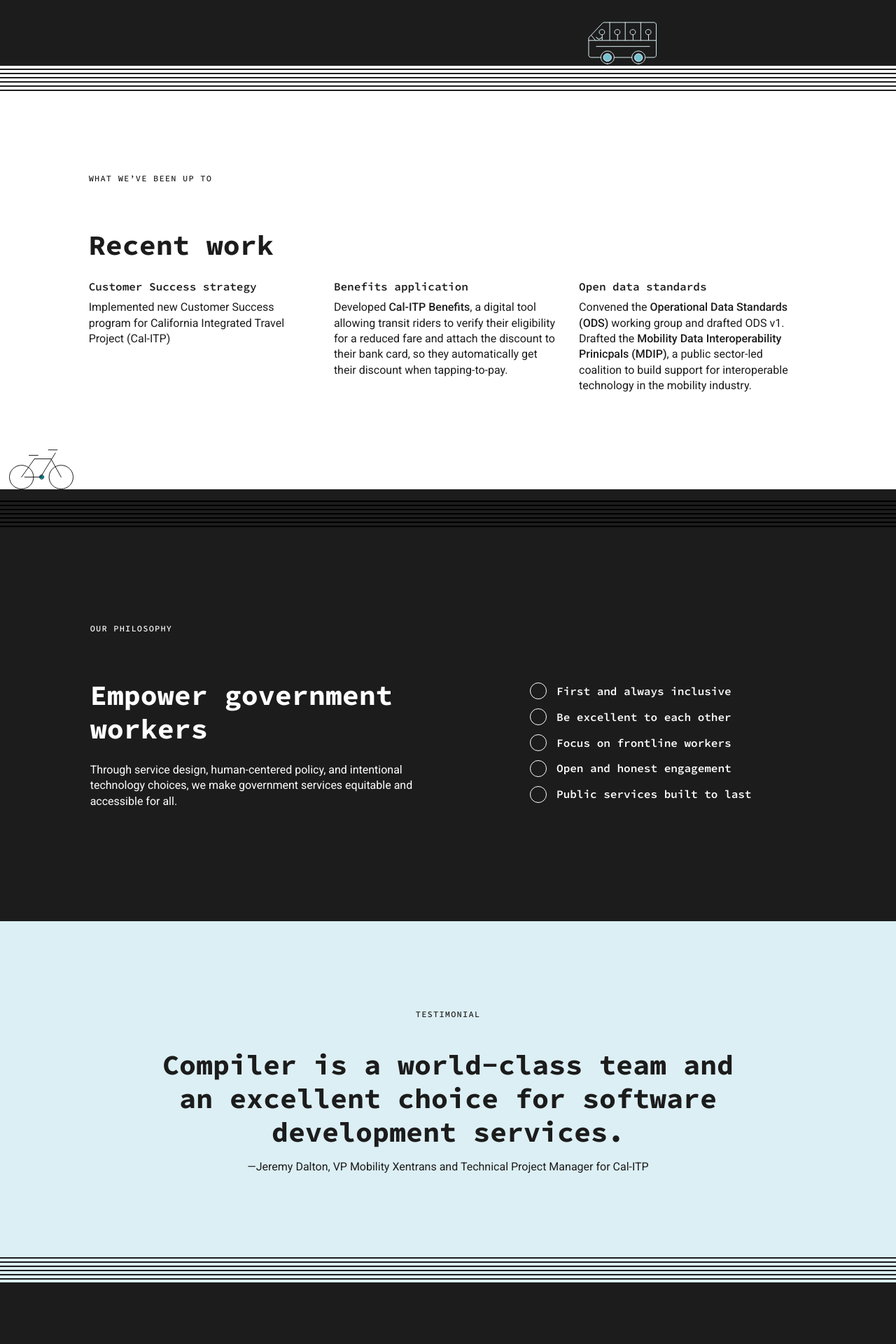
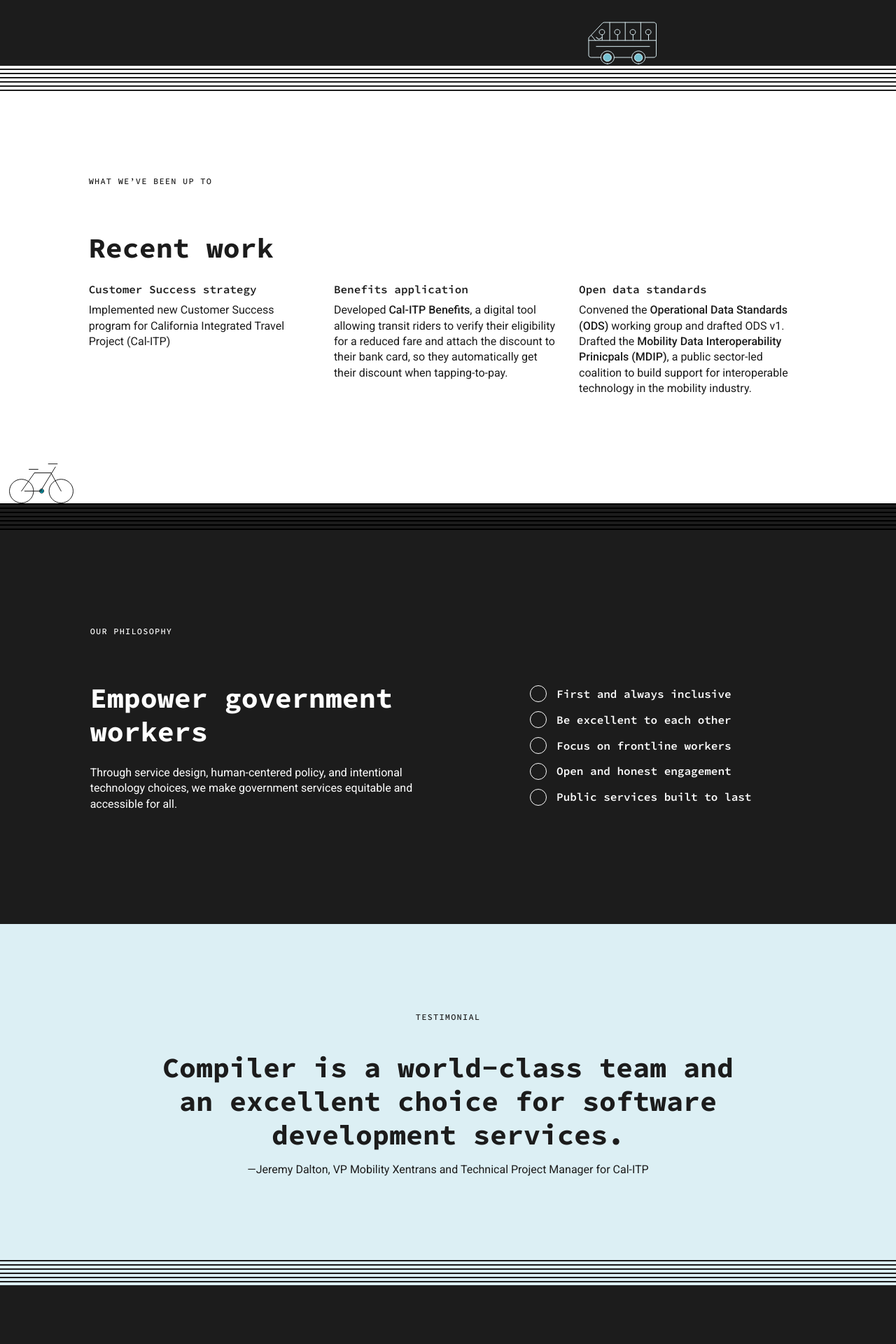
Before and after one commit to compilerla/compiler.la, a Jekyll site: the page built from about.html, in a window 1280 px wide. Shown: the part 808-2728 px from the top of the page at 70% size. Built offline with Jekyll 4.4.1, drawn with Linux system fonts in a browser that asks for light colours.

Commit message:
fix(about/philosophy): fix tracks padding

```diff
--- a/about.html
+++ b/about.html
@@ -25,7 +25,7 @@ description: We build open-source, human-centered, secure, agile solutions to su
     <hr class="border border-100 border-dark border-half opacity-100 mb-1">
     <hr class="border border-100 border-dark border-half opacity-100 mb-1">
     <hr class="border border-100 border-dark border-half opacity-100 mb-1">
-    <div class="row my-md-3">
+    <div class="row py-md-3">
         <div class="container my-5 py-md-5 py-4">
             <div class="offset-lg-1 col-lg-10 mb-md-4">
                 <span class="text-dark pill border-0 ps-0 pb-md-5 mb-md-3 pb-4 mb-3 d-inline-block">What we’ve been up to</span>
```
